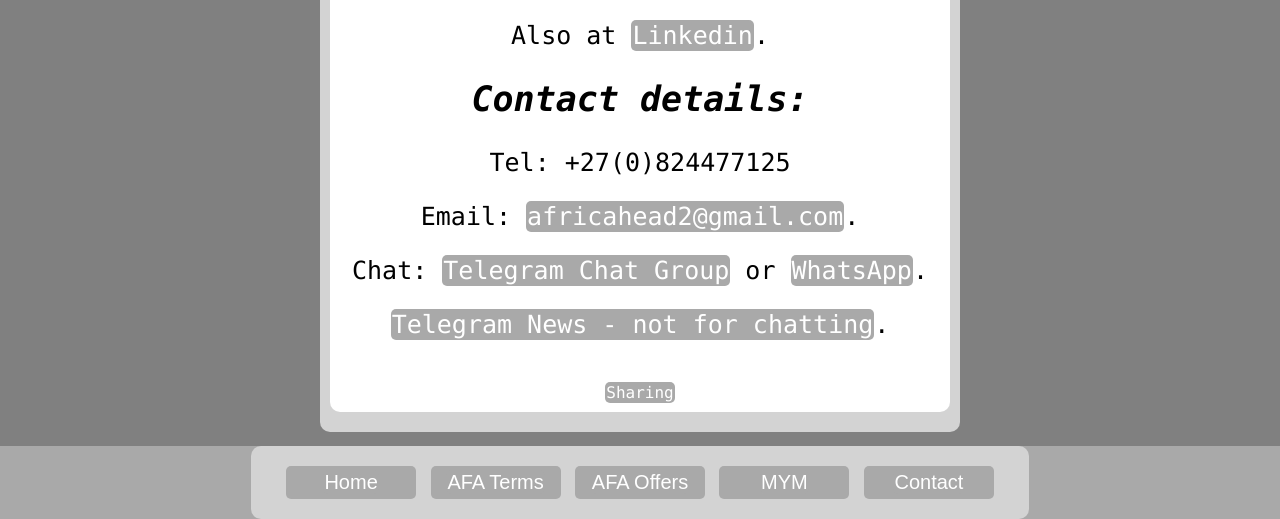
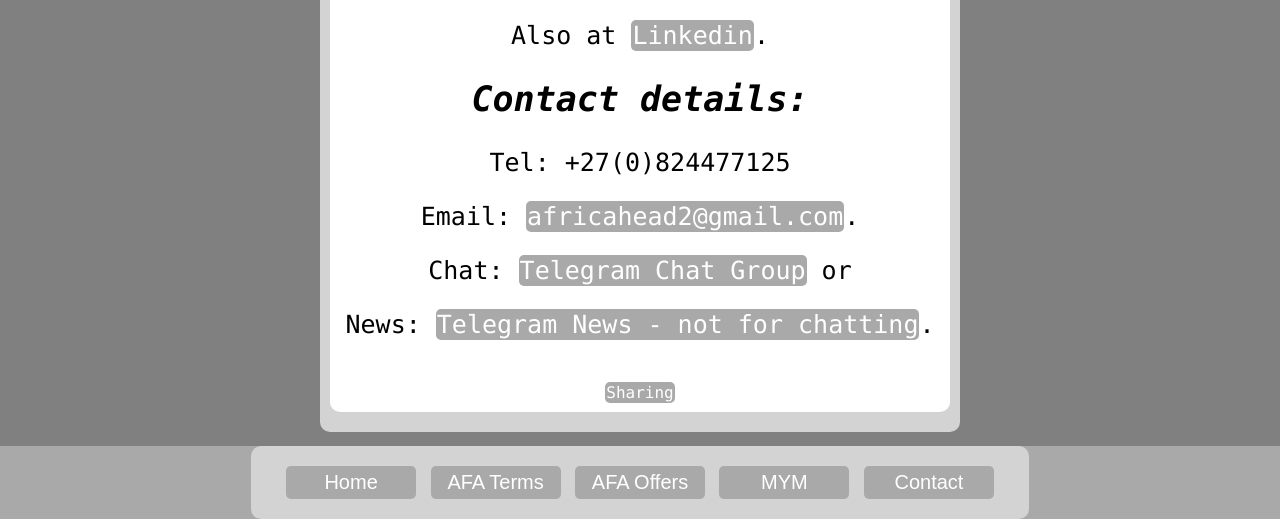
Before and after one commit to africahead/africahead.github.io, a plain HTML site: page Africahead/IppartsExchange.html in a window 1280 px wide. Shown: the part 9404-9923 px from the top of the page. Drawn offline with Linux system fonts and the light colour scheme; a script that the page names is missing.

Commit message:
Update IppartsExchange.html

```diff
--- a/Africahead/IppartsExchange.html
+++ b/Africahead/IppartsExchange.html
@@ -546,8 +546,8 @@
                    or -->
                    <a href="https://t.me/ippaex" target="_blank"> Telegram Chat Group</a>
                    or
-                   <a href="https://chat.whatsapp.com/K5sjXzrA81lLDukeNe1CG7" target="_blank"> WhatsApp</a>.</p>
-         <p><a href="https://t.me/joinchat/AAAAAFDUXipgpuHCV0E9ug" target="_blank">Telegram News - not for chatting</a>.</p>
+                   <!--<a href="https://chat.whatsapp.com/K5sjXzrA81lLDukeNe1CG7" target="_blank"> WhatsApp</a>.--></p>
+         <p>News: <a href="https://t.me/joinchat/AAAAAFDUXipgpuHCV0E9ug" target="_blank">Telegram News - not for chatting</a>.</p>
 
            <br>
 
```
